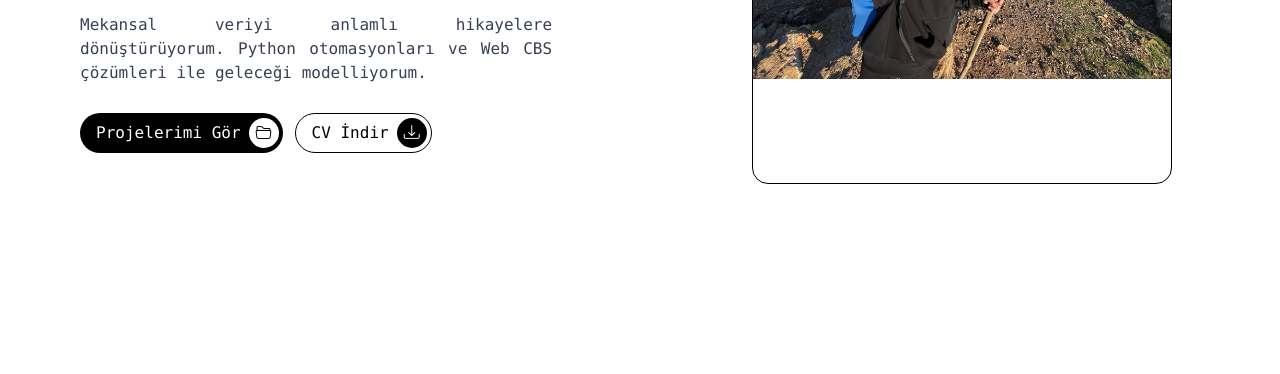
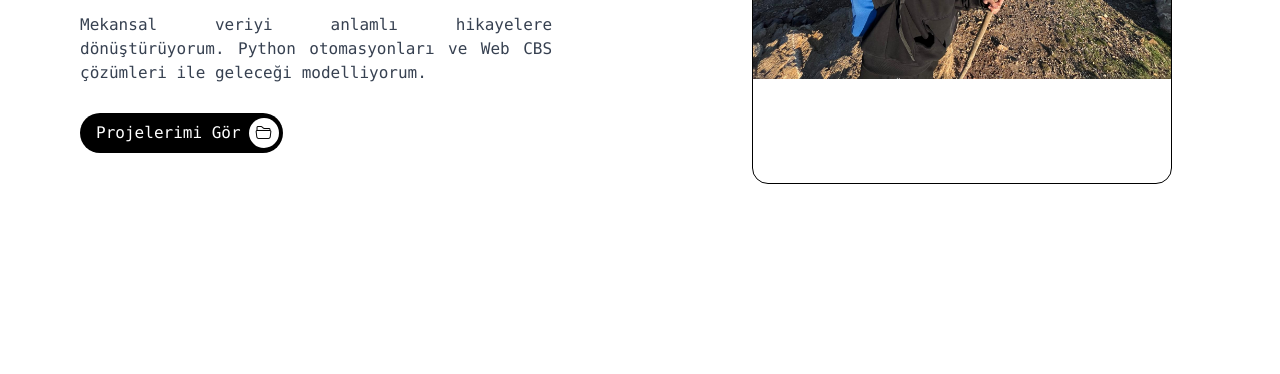
Before and after one commit to umutceyrann/umut-portfolio, a website: page index.html in a window 1280 px wide. Shown: the part 426-800 px from the top of the page. Drawn offline with nearby package versions, Linux system fonts and the light colour scheme.

Commit message:
CV butonu kaldırıldı

```diff
--- a/index.html
+++ b/index.html
@@ -140,18 +140,7 @@
                                 <i class="bi bi-folder2-open"></i>
                             </div>
                         </a>
-                        <a
-                            href="./CV.md"
-                            download="Umut_Ceyran_CV.md"
-                            class="tw-flex tw-h-[40px] tw-place-items-center tw-gap-2 tw-rounded-full tw-border-[1px] tw-border-solid tw-border-black tw-bg-white tw-p-1 tw-pl-4 tw-text-black tw-transition-colors tw-duration-[0.4s] hover:tw-bg-black hover:tw-text-white"
-                        >
-                            <span data-en="Download CV">CV İndir</span>
-                            <div
-                                class="tw-flex tw-h-[30px] tw-w-[30px] tw-place-content-center tw-place-items-center tw-rounded-full tw-bg-black tw-font-semibold tw-text-white"
-                            >
-                                <i class="bi bi-download"></i>
-                            </div>
-                        </a>
+
                     </div>
                 </div>
 
```
